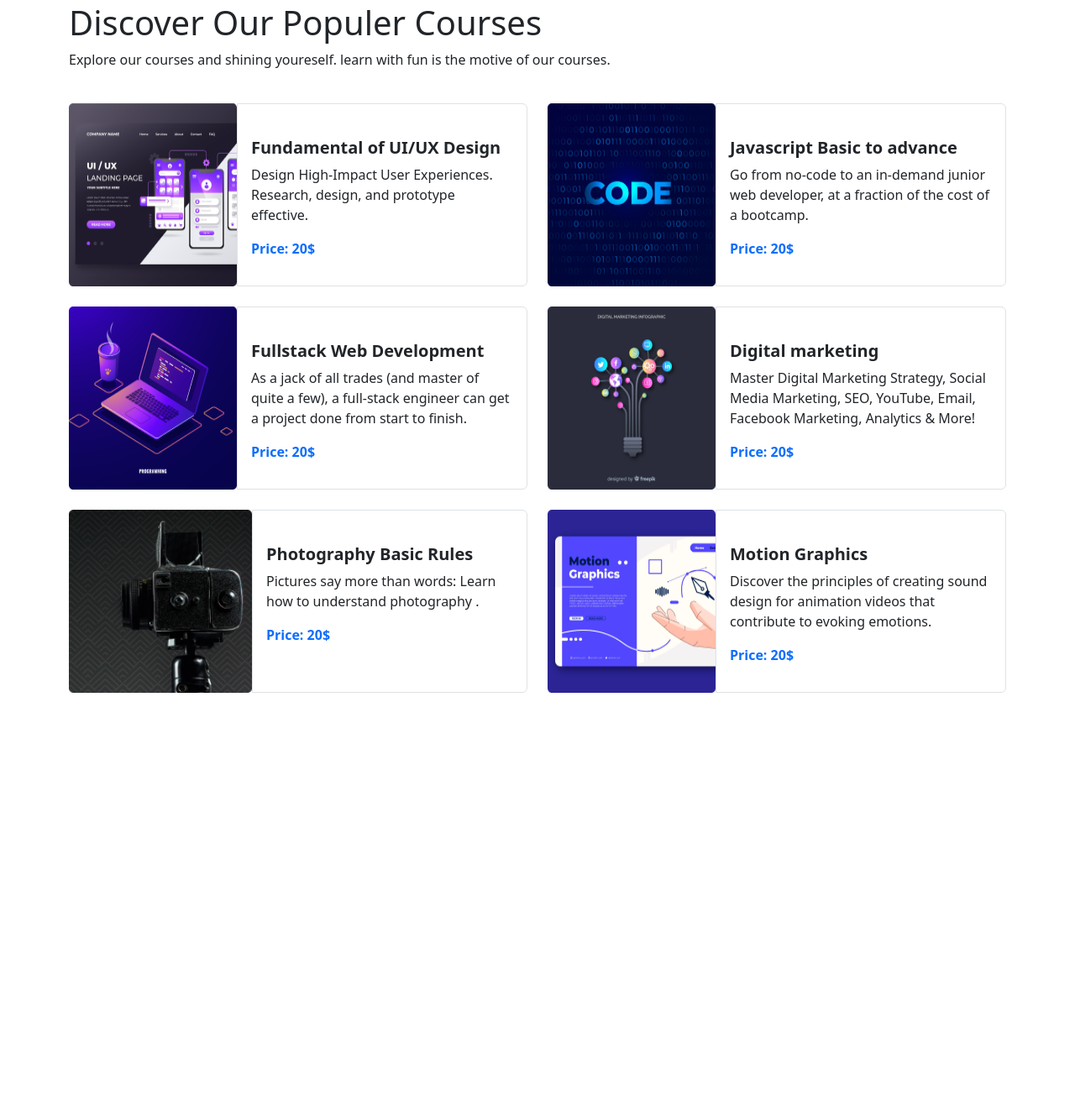
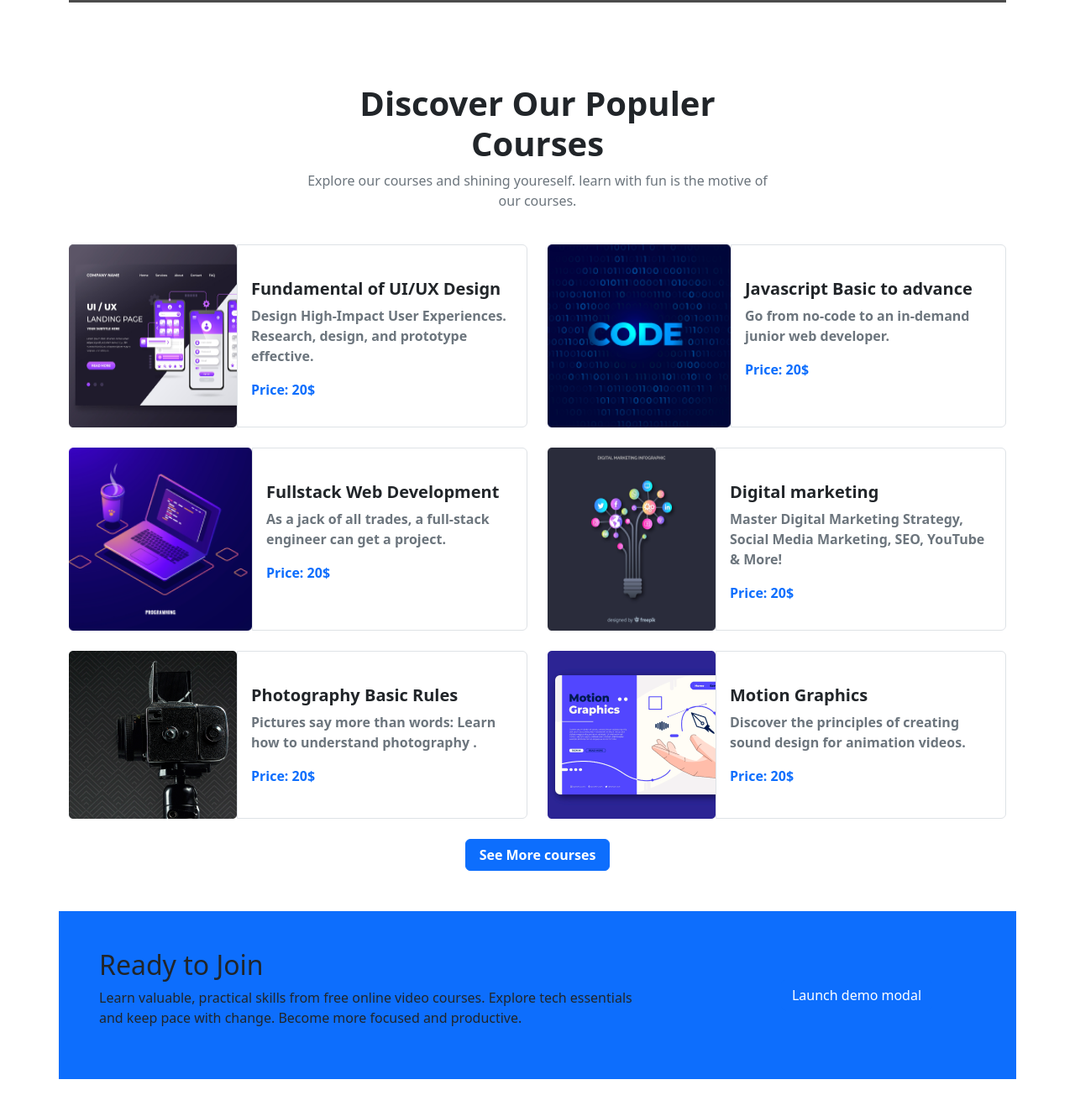
Before and after one commit to asaad-tt/phero-assignment-3, a plain HTML site: page index.html in a window 1280 px wide. Shown: the part 955-2278 px from the top of the page at 84% size. Before the commit the page ends 1828 px from the top, so only its background shows below. Drawn offline with nearby package versions, Linux system fonts and the light colour scheme.

Commit message:
register section added

```diff
--- a/index.html
+++ b/index.html
@@ -47,7 +47,7 @@
     <!-- navbar section end -->
 
     <!-- header carousel section start  -->
-    <section class="container header_carousel mt-4 ">
+    <section class="container header_carousel mt-4 py-5">
         <div id="carouselExampleCaptions" class="carousel slide" data-bs-ride="false">
             <!-- <div class="carousel-indicators">
               <button type="button" data-bs-target="#carouselExampleCaptions" data-bs-slide-to="0" class="active" aria-current="true" aria-label="Slide 1"></button>
@@ -60,7 +60,7 @@
 
                 <div class="carousel-caption d-none d-md-block slider-caption">
                     <h1 class="fw-bold">Get Started Digital Learning</h1>
-                    <p>It is a long established fact that a reader will be distracted by the readable content of a page when looking at its layout.</p>
+                    <p >It is a long established fact that a reader will be distracted by the readable content of a page when looking at its layout.</p>
 
                     <div class="slider-btn">
                         <button class="btn btn-primary">Get Started</button>
@@ -105,9 +105,9 @@
 
     <!-- courses section start  -->
     <section class="courses_section container mt-5 mb-5">
-        <div class="course_text">
-            <h1>Discover Our Populer Courses</h1>
-            <p>
+        <div class="course_text w-50 mx-auto">
+            <h1 class="fw-bold text-center">Discover Our Populer <br> Courses</h1>
+            <p class="text-center text-muted">
               Explore our courses and shining youreself. learn with fun is the motive of our courses.
             </p>
         </div>
@@ -117,7 +117,7 @@
               <img src="./images/course/course-1.png" alt="">
               <div class="course_name border rounded-end p-3">
                 <h3 class="fs-5 mt-4 fw-bold ">Fundamental of UI/UX Design</h3>
-                <p>Design High-Impact User Experiences. Research, design, and prototype effective.</p>
+                <p class="text-muted fw-semibold">Design High-Impact User Experiences. Research, design, and prototype effective.</p>
                 <p class="text-primary fw-bold">Price: 20$</p>
               </div>
             </div>
@@ -125,7 +125,7 @@
               <img src="./images/course/course-2.png" alt="">
               <div class="course_name border rounded-end p-3">
                 <h3 class="fs-5 mt-4 fw-bold">Javascript Basic to advance</h3>
-                <p>Go from no-code to an in-demand junior web developer, at a fraction of the cost of a bootcamp.</p>
+                <p class="text-muted fw-semibold">Go from no-code to an in-demand junior web developer.</p>
                 <p class="text-primary fw-bold">Price: 20$</p>
               </div>
             </div>
@@ -133,7 +133,7 @@
               <img src="./images/course/course-3.png" alt="">
               <div class="course_name border rounded-end p-3">
                 <h3 class="fs-5 mt-4 fw-bold">Fullstack Web Development</h3>
-                <p>As a jack of all trades (and master of quite a few), a full-stack engineer can get a project done from start to finish.</p>
+                <p class="text-muted fw-semibold">As a jack of all trades, a full-stack engineer can get a project.</p>
                 <p class="text-primary fw-bold">Price: 20$</p>
               </div>
             </div>
@@ -141,7 +141,7 @@
               <img src="./images/course/course-4.png" alt="">
               <div class="course_name border rounded-end p-3">
                 <h3 class="fs-5 mt-4 fw-bold">Digital marketing</h3>
-                <p>Master Digital Marketing Strategy, Social Media Marketing, SEO, YouTube, Email, Facebook Marketing, Analytics & More!</p>
+                <p class="text-muted fw-semibold">Master Digital Marketing Strategy, Social Media Marketing, SEO, YouTube & More!</p>
                 <p class="text-primary fw-bold">Price: 20$</p>
               </div>
             </div>
@@ -149,7 +149,7 @@
               <img src="./images/course/course-5.png" alt="">
               <div class="course_name border rounded-end p-3">
                 <h3 class="fs-5 mt-4 fw-bold">Photography Basic Rules</h3>
-                <p>Pictures say more than words: Learn how to understand photography .</p>
+                <p class="text-muted fw-semibold">Pictures say more than words: Learn how to understand photography .</p>
                 <p class="text-primary fw-bold">Price: 20$</p>
               </div>
             </div>
@@ -157,15 +157,62 @@
               <img src="./images/course/course-6.png" alt="">
               <div class="course_name border rounded-end p-3">
                 <h3 class="fs-5 mt-4 fw-bold">Motion Graphics</h3>
-                <p>Discover the principles of creating sound design for animation videos that contribute to evoking emotions.</p>
+                <p class="text-muted fw-semibold">Discover the principles of creating sound design for animation videos.</p>
                 <p class="text-primary fw-bold">Price: 20$</p>
               </div>
             </div>
 
           </div>
         </div>
+        <div class="btn_courses d-flex justify-content-center mt-4">
+          <button class="btn btn-primary fw-semibold px-3">See More courses</button>
+        </div>
+
     </section>
+
     <!-- courses section end -->
+
+    <!-- register section start  -->
+    <section class="container my-5 register_section bg-primary">
+      <div class="row ">
+        <div class="col-lg-8 d-flex justify-content-center align-items-center px-5" style="height: 200px;">
+            <div class="register_text ">
+              <h2>Ready to Join</h2>
+                <p>Learn valuable, practical skills from free online video courses. Explore tech essentials and keep pace with change. Become more focused and productive.</p>
+            </div>
+        </div>
+        <div class="col-lg-4 d-flex justify-content-center align-items-center">
+            <div>
+                <!-- Button trigger modal -->
+                <button type="button" class="btn btn-primary" data-bs-toggle="modal" data-bs-target="#exampleModal">
+                  Launch demo modal
+                </button>
+
+                <!-- Modal -->
+                <div class="modal fade" id="exampleModal" tabindex="-1" aria-labelledby="exampleModalLabel" aria-hidden="true">
+                  <div class="modal-dialog">
+                    <div class="modal-content">
+                      <div class="modal-header">
+                        <h5 class="modal-title" id="exampleModalLabel">Modal title</h5>
+                        <button type="button" class="btn-close" data-bs-dismiss="modal" aria-label="Close"></button>
+                      </div>
+                      <div class="modal-body">
+                        ...
+                      </div>
+                      <div class="modal-footer">
+                        <button type="button" class="btn btn-secondary" data-bs-dismiss="modal">Close</button>
+                        <button type="button" class="btn btn-primary">Save changes</button>
+                      </div>
+                    </div>
+                  </div>
+                </div>
+            </div>
+
+        </div>
+      </div>
+
+    </section>
+    <!-- register section end -->
 
 
 
--- a/style.css
+++ b/style.css
@@ -24,3 +24,9 @@
 .slider-caption{
     bottom: 200px;
 }
+
+/* register section  */
+.register_section{
+    height: 200px;
+
+}
```
